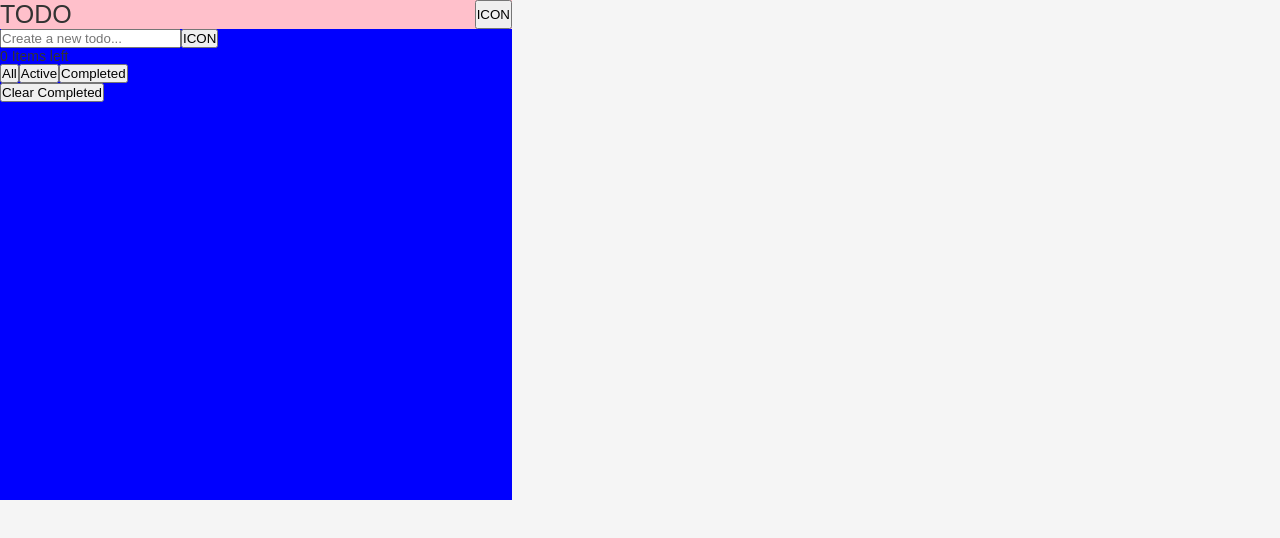
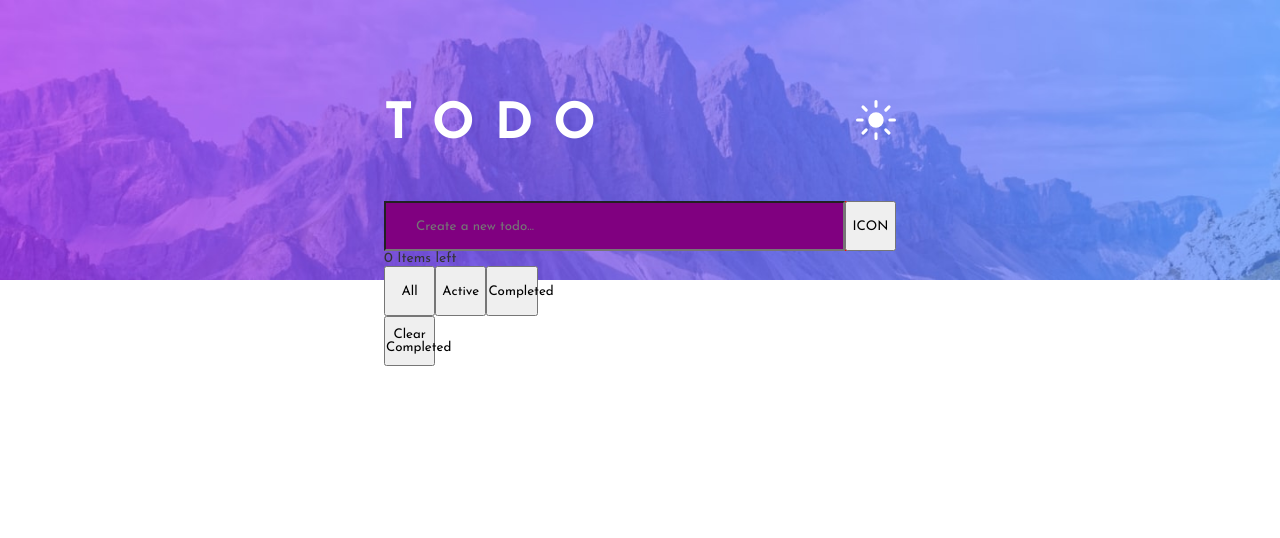
Before and after one commit to biancahpp/todo, a React (Create React App) app: page / in a window 1280 px wide. Shown: the top 538 px of the page. Built offline with nearby package versions, Linux system fonts and the light colour scheme.

Commit message:
working on css

```diff
--- a/public/index.html
+++ b/public/index.html
@@ -3,7 +3,8 @@
   <head>
     <meta charset="utf-8" />
     <meta name="viewport" content="width=device-width, initial-scale=1" />
-
+    <link rel="preconnect" href="https://fonts.gstatic.com">
+<link href="https://fonts.googleapis.com/css2?family=Josefin+Sans:wght@400;700&display=swap" rel="stylesheet">
     <title>Todo List</title>
   </head>
   <body>
--- a/src/App.css
+++ b/src/App.css
@@ -3,19 +3,23 @@
   padding: 0;
   outline: 0;
   box-sizing: border-box;
+  font-family: 'Josefin Sans', sans-serif;
 }
 
 body {
-  background-image: url("./images/bg-desktop-light.jpg");
-  background: #f5f5f5;
+  background: url("./images/bg-desktop-light.jpg");
+  background-repeat: no-repeat;
+  background-size: 100vw 35vh;
   font: 14px sans-serif;
   color: #333;
   height: 100vh;
   width: 100vw;
+  display: flex;
+  align-items: center;
+  justify-content: center;
 }
 
-.container {
-  width: 40%;
-  height: 500px;
-  background: blue;
+.App {
+  width: 40vw;
+  height: 75vh;
 }
--- a/src/App.js
+++ b/src/App.js
@@ -6,11 +6,14 @@ import List from './components/list/List';
 function App() {
   return (
     <div className="App">
-      <div className="container">
+      <div className="headerWrapper">
         <Header />
+      </div>
+      <div className="listWrapper">
         <List />
       </div>
     </div>
+
   );
 }
 
--- a/src/components/header/Header.js
+++ b/src/components/header/Header.js
@@ -1,5 +1,6 @@
 import React from 'react';
 import './styles.css';
+import lightIcon from '../../images/icon-sun.svg';
 
 export default function Header() {
   return (
@@ -7,7 +8,7 @@ export default function Header() {
       <div className="title">
         <p>TODO</p>
         {' '}
-        <button type="button">ICON</button>
+        <button type="button"><img src={lightIcon} alt="Sun Icon" /></button>
       </div>
     </div>
   );
--- a/src/components/header/styles.css
+++ b/src/components/header/styles.css
@@ -1,13 +1,30 @@
 .title{
-  font-size: 25px;
+  font-size: 50px;
+  font-family: 'Josefin Sans', sans-serif;
+  font-weight: 700;
+  letter-spacing: 20px;
+  color: white;
   display: flex;
   flex-direction: row;
   justify-content: space-between;
+  margin-bottom: 50px;
 
 }
 
 .headerContainer{
   width: 100%;
-  /* height: 100%; */
-  background: pink;
 }
+
+.title button{
+  border: none;
+  background: none;
+  height: 40px;
+  width: 40px;
+
+}
+
+.title button img{
+  height: 100%;
+  width: 100%;
+
+}
--- a/src/components/list/styles.css
+++ b/src/components/list/styles.css
@@ -3,5 +3,25 @@
 }
 
 .todoListContainer {
-  background-color: red;
+
 }
+
+.listWrapper form {
+  width: 100%;
+  height: 50px;
+  border-radius: 10px;
+  background: red;
+}
+
+.listWrapper input {
+  width: 90%;
+  height: 50px;
+  background: purple;
+  padding-left: 30px;
+
+}
+
+.listWrapper button {
+  width: 10%;
+  height: 50px;
+}
```
Also changed, not shown: 1 other file (tests, documents, lock files or other folders).
